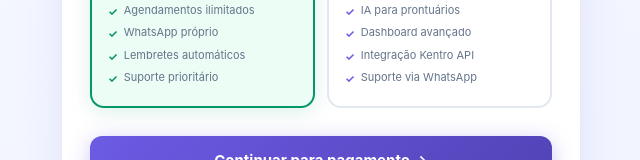
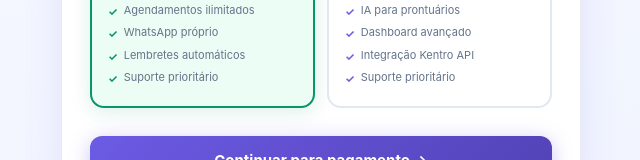
Before and after one commit to mateusdev2311/front-sisagenda, a React (Vite) app: page /register in a window 1280 px wide. Shown: the part 1012-1172 px from the top of the page, without its empty margins (319-959 px from the left). Built offline with nearby package versions, Linux system fonts and the light colour scheme; no server answers.

Commit message:
feat: implement registration page with form validation, input masking, and automated login flow

```diff
--- a/src/pages/RegisterPage.jsx
+++ b/src/pages/RegisterPage.jsx
@@ -55,7 +55,7 @@ const PLANS = [
             'IA para prontuários',
             'Dashboard avançado',
             'Integração Kentro API',
-            'Suporte via WhatsApp',
+            'Suporte prioritário',
         ],
     },
 ];
```
